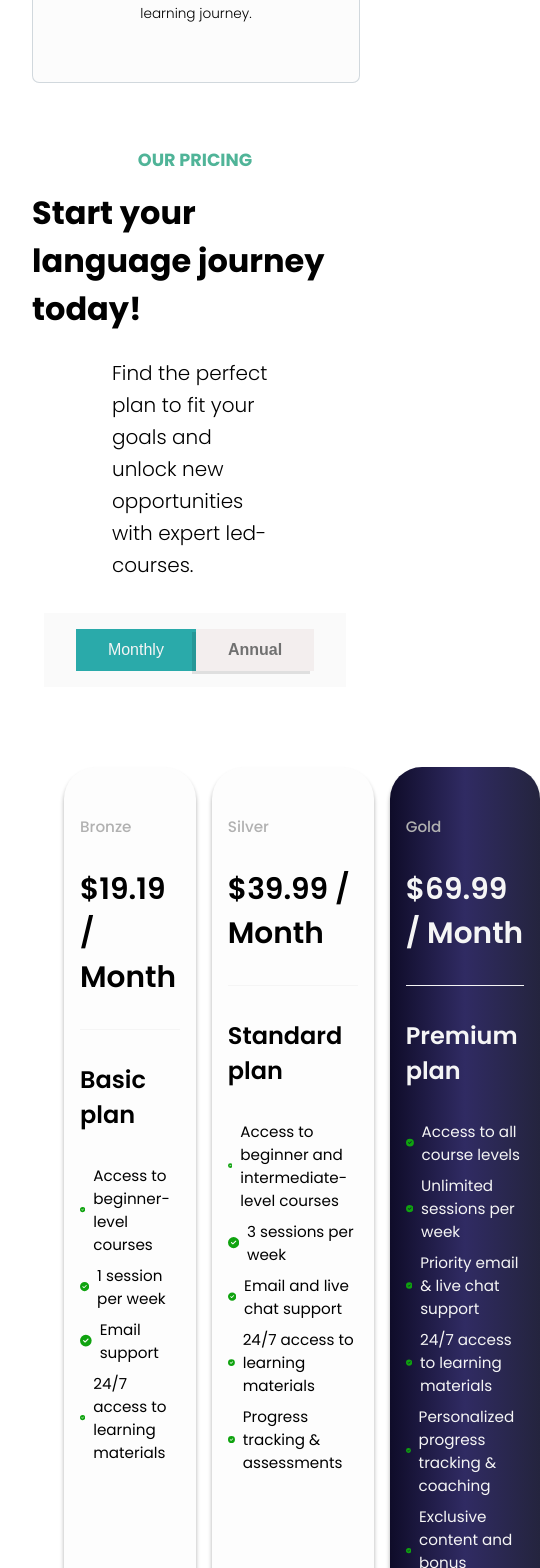
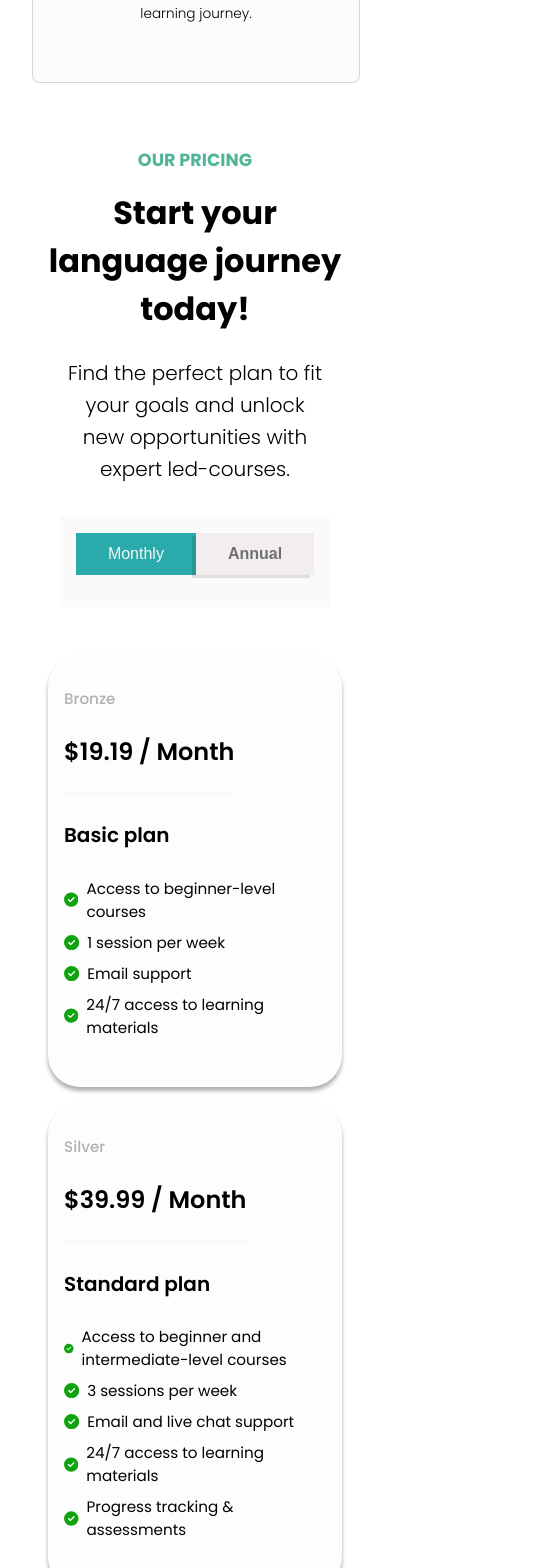
Before and after one commit to k1ssa1/linguatech-client-app, a React (Vite) app: page / in a window 390 px wide. Shown: the part 3640-5208 px from the top of the page, 540 px wide, since content can reach past the window. Built offline with nearby package versions, Linux system fonts and the light colour scheme.

Commit message:
fix: add responsive layout to pricing section

```diff
--- a/src/components/pricing/Pricing.module.css
+++ b/src/components/pricing/Pricing.module.css
@@ -131,3 +131,63 @@
     background: linear-gradient(to right, #0f0c29, #302b63, #24243e);
     color: #F5F5F5
 }
+
+
+@media screen and (max-width: 1024px) and (min-width: 769px){
+    .card_collection{
+        grid-template-columns: 1fr;
+        margin: 2rem 0
+    }
+
+    .card{
+        flex-direction: row;
+        align-items: center;
+        justify-content: space-around;
+    }
+
+    .card_head{
+        border-bottom: 0;
+    }
+}
+
+
+@media screen and (max-width: 768px){
+    .card_collection{
+        grid-template-columns: 1fr;
+        margin: 2rem 1rem;
+    }
+
+    .header{
+        text-align: center;
+    }
+
+    .header p {
+        padding: 0 2rem;
+    }
+
+    .btn_group{
+        flex-direction: row;
+        padding: 1rem;
+    }
+
+    .btn_group button{
+        width: 100%;
+        margin: 0 0 1rem 0;
+    }
+
+    .card{
+        padding: 2rem 1rem
+    }
+
+    .card p{
+        font-size: 1.5rem;
+    }
+
+    .card h4{
+        font-size: 1.25rem;
+    }
+
+    .card body ul li{
+        font-size: 0.85rem
+    }
+}
```
